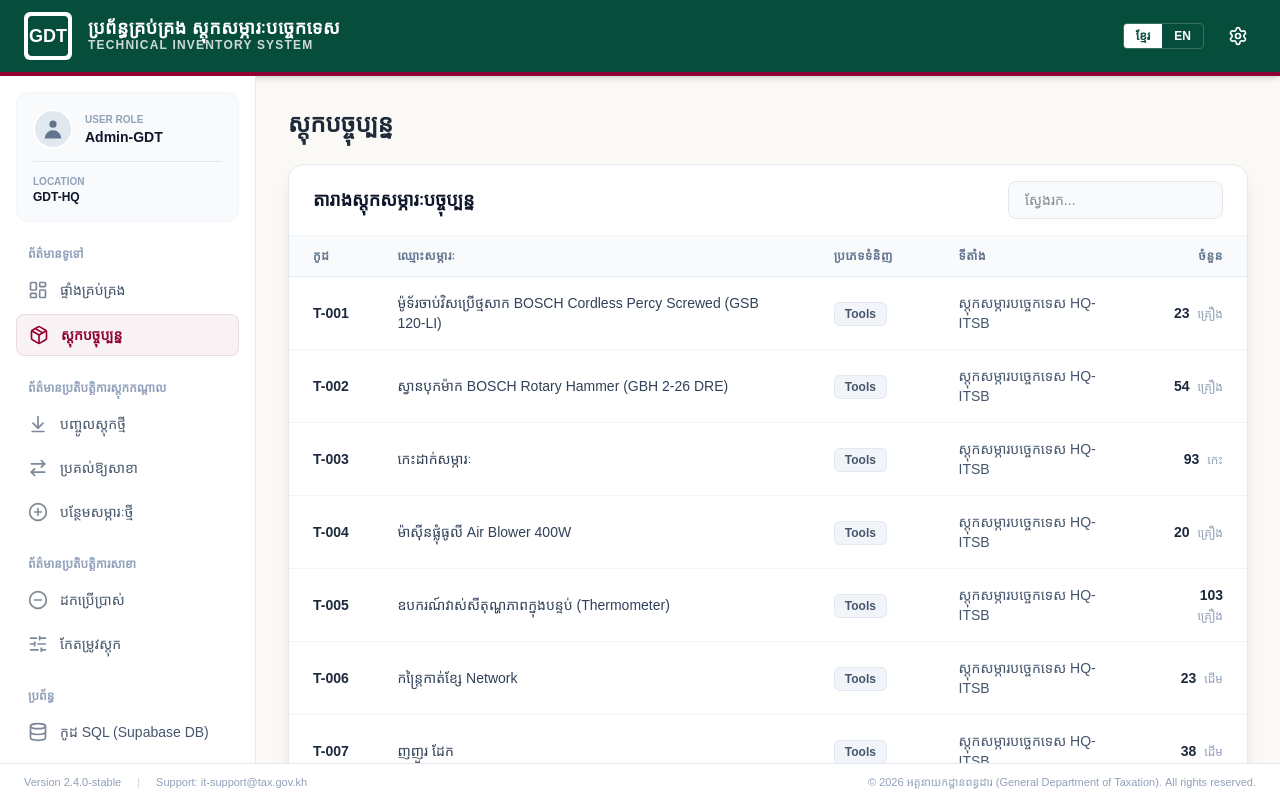
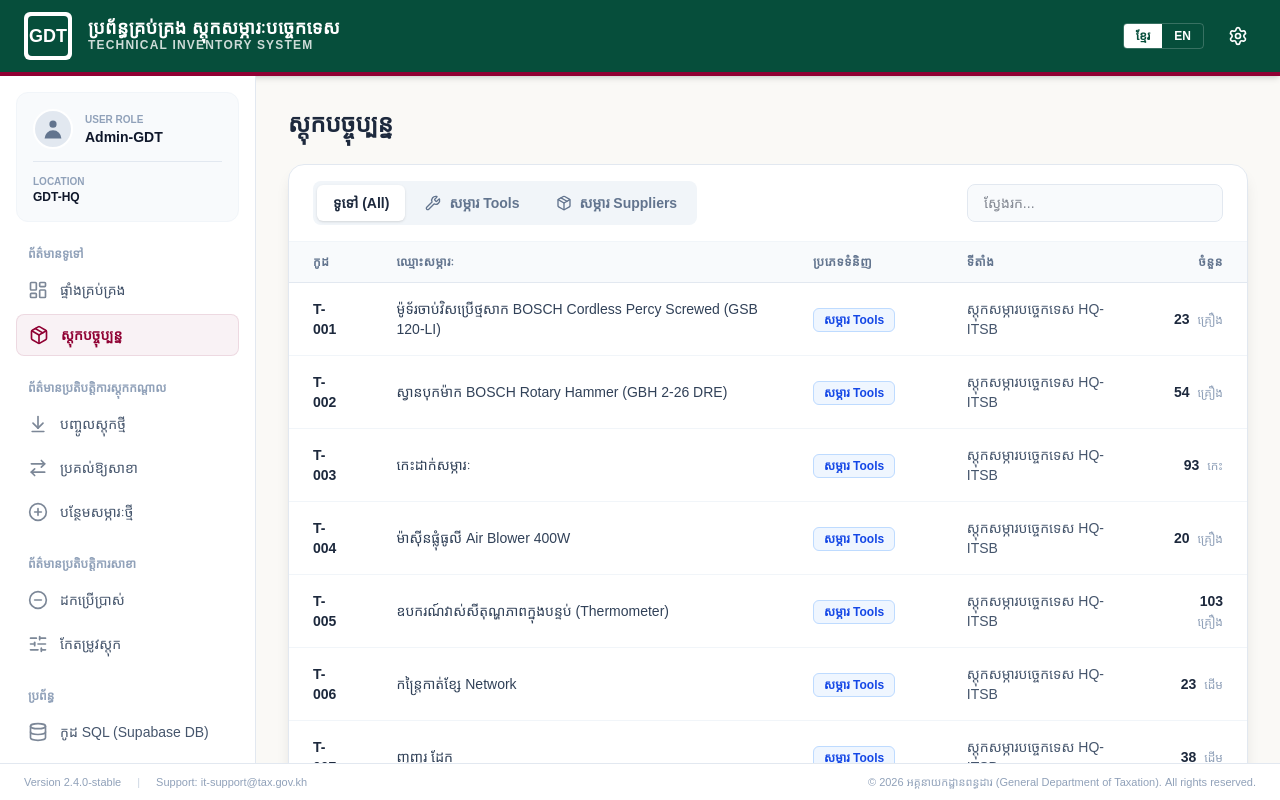
Before and after one commit to gdtdictitsteam-boop/itsbasset, a React (Vite) app: page / in a window 1280 px wide. Both pictures are taken after a click on the button "ស្តុកបច្ចុប្បន្ន". Built offline with nearby package versions, Linux system fonts and the light colour scheme; a web font is replaced by a local one.

Commit message:
feat: add category filtering and search to inventory
Implement tab-based filtering for Tools and Suppliers in both Dashboard and Inventory views, and add search functionality to the Inventory list to improve usability.

```diff
--- a/src/views/DashboardView.tsx
+++ b/src/views/DashboardView.tsx
@@ -1,11 +1,12 @@
-import React from 'react';
+import React, { useState } from 'react';
 import { useLanguage } from '../contexts/LanguageContext';
 import { mockInventory, mockItems, mockLocations } from '../mockData';
-import { Package, AlertCircle, MapPin, AlertTriangle } from 'lucide-react';
+import { Package, AlertCircle, MapPin, AlertTriangle, Wrench, Package as PackageIcon } from 'lucide-react';
 import { BarChart, Bar, XAxis, YAxis, CartesianGrid, Tooltip, Legend, ResponsiveContainer, PieChart, Pie, Cell, LineChart, Line } from 'recharts';
 
 export function DashboardView() {
   const { t, language } = useLanguage();
+  const [activeTab, setActiveTab] = useState<'ALL' | 'Tools' | 'Suppliers'>('ALL');
 
   const totalItems = mockInventory.reduce((acc, curr) => acc + curr.quantity, 0);
   const lowStockItems = mockInventory.filter(item => {
@@ -50,6 +51,11 @@ export function DashboardView() {
       status,
       minStock: item.min_stock
     };
+  });
+
+  const filteredAggregatedInventory = aggregatedInventory.filter(item => {
+    if (activeTab === 'ALL') return true;
+    return item.category === activeTab;
   });
 
   // Mock data for charts
@@ -128,8 +134,31 @@ export function DashboardView() {
       </div>
 
       <div className="bg-white rounded-2xl border border-slate-200 shadow-lg overflow-hidden">
-        <div className="border-b border-slate-100 px-6 py-4 flex items-center justify-between">
+        <div className="border-b border-slate-100 px-6 py-4 flex flex-col md:flex-row md:items-center justify-between gap-4">
           <h3 className="text-lg font-bold">ស្ថានភាពស្តុកសម្ភារៈគ្រប់ទីតាំង (All Locations Inventory Status)</h3>
+
+          <div className="flex space-x-1 bg-slate-100 p-1 rounded-lg">
+            <button
+              onClick={() => setActiveTab('ALL')}
+              className={`px-4 py-2 rounded-md text-sm font-bold transition-all ${activeTab === 'ALL' ? 'bg-white text-slate-800 shadow-sm' : 'text-slate-500 hover:text-slate-700'}`}
+            >
+              ទូទៅ (All)
+            </button>
+            <button
+              onClick={() => setActiveTab('Tools')}
+              className={`px-4 py-2 rounded-md text-sm font-bold transition-all flex items-center space-x-2 ${activeTab === 'Tools' ? 'bg-white text-blue-700 shadow-sm' : 'text-slate-500 hover:text-slate-700'}`}
+            >
+              <Wrench size={16} />
+              <span>សម្ភារ Tools</span>
+            </button>
+            <button
+              onClick={() => setActiveTab('Suppliers')}
+              className={`px-4 py-2 rounded-md text-sm font-bold transition-all flex items-center space-x-2 ${activeTab === 'Suppliers' ? 'bg-white text-teal-700 shadow-sm' : 'text-slate-500 hover:text-slate-700'}`}
+            >
+              <PackageIcon size={16} />
+              <span>សម្ភារ Suppliers</span>
+            </button>
+          </div>
         </div>
         <div className="overflow-x-auto">
           <table className="w-full text-left border-collapse">
@@ -146,7 +175,7 @@ export function DashboardView() {
               </tr>
             </thead>
             <tbody className="divide-y divide-slate-100">
-              {aggregatedInventory.map((item, idx) => (
+              {filteredAggregatedInventory.map((item, idx) => (
                 <tr key={idx} className="hover:bg-slate-50 transition-colors">
                   <td className="px-4 py-3 text-sm font-medium text-slate-500 text-center">{item.no}</td>
                   <td className="px-4 py-3">
@@ -154,8 +183,12 @@ export function DashboardView() {
                     <div className="text-sm text-slate-600 line-clamp-1">{item.name}</div>
                   </td>
                   <td className="px-4 py-3">
-                    <span className="px-2.5 py-1 bg-slate-100 border border-slate-200 text-slate-600 rounded-md text-xs font-semibold whitespace-nowrap">
-                      {item.category}
+                    <span className={`px-2.5 py-1 border rounded-md text-xs font-bold whitespace-nowrap ${
+                      item.category === 'Tools' ? 'bg-blue-50 text-blue-700 border-blue-200' :
+                      item.category === 'Suppliers' ? 'bg-teal-50 text-teal-700 border-teal-200' :
+                      'bg-slate-100 text-slate-600 border-slate-200'
+                    }`}>
+                      {item.category === 'Tools' ? 'សម្ភារ Tools' : item.category === 'Suppliers' ? 'សម្ភារ Suppliers' : item.category}
                     </span>
                   </td>
                   <td className="px-4 py-3 text-sm text-slate-500 text-center">{item.unit}</td>
@@ -175,6 +208,13 @@ export function DashboardView() {
                   </td>
                 </tr>
               ))}
+              {filteredAggregatedInventory.length === 0 && (
+                <tr>
+                  <td colSpan={8} className="px-6 py-8 text-center text-slate-500 text-sm">
+                    មិនមានទិន្នន័យ
+                  </td>
+                </tr>
+              )}
             </tbody>
           </table>
         </div>
--- a/src/views/InventoryView.tsx
+++ b/src/views/InventoryView.tsx
@@ -1,19 +1,59 @@
-import React from 'react';
+import React, { useState } from 'react';
 import { useLanguage } from '../contexts/LanguageContext';
 import { mockInventory } from '../mockData';
+import { Wrench, Package as PackageIcon } from 'lucide-react';
 
 export function InventoryView() {
   const { t, language } = useLanguage();
+  const [activeTab, setActiveTab] = useState<'ALL' | 'Tools' | 'Suppliers'>('ALL');
+  const [searchQuery, setSearchQuery] = useState('');
+
+  const filteredInventory = mockInventory.filter(item => {
+    const matchesTab = activeTab === 'ALL' || item.category === activeTab;
+    const matchesSearch = item.item_code.toLowerCase().includes(searchQuery.toLowerCase()) ||
+                          item.item_name_kh.toLowerCase().includes(searchQuery.toLowerCase()) ||
+                          item.item_name_en.toLowerCase().includes(searchQuery.toLowerCase());
+    return matchesTab && matchesSearch;
+  });
 
   return (
     <div className="space-y-6">
-      <h2 className="text-2xl font-semibold text-gray-800">{t.inventory}</h2>
+      <div className="flex flex-col sm:flex-row sm:items-center sm:justify-between gap-4">
+        <h2 className="text-2xl font-semibold text-slate-800">{t.inventory}</h2>
+      </div>
 
-      <div className="bg-white rounded-2xl border border-slate-200 shadow-lg overflow-hidden">
-        <div className="border-b border-slate-100 px-6 py-4 flex items-center justify-between">
-          <h3 className="text-lg font-bold">តារាងស្តុកសម្ភារៈបច្ចុប្បន្ន</h3>
+      <div className="bg-white rounded-2xl border border-slate-200 shadow-lg overflow-hidden flex flex-col">
+        <div className="border-b border-slate-100 px-6 py-4 flex flex-col md:flex-row md:items-center justify-between gap-4">
+          <div className="flex space-x-1 bg-slate-100 p-1 rounded-lg self-start">
+            <button
+              onClick={() => setActiveTab('ALL')}
+              className={`px-4 py-2 rounded-md text-sm font-bold transition-all ${activeTab === 'ALL' ? 'bg-white text-slate-800 shadow-sm' : 'text-slate-500 hover:text-slate-700'}`}
+            >
+              ទូទៅ (All)
+            </button>
+            <button
+              onClick={() => setActiveTab('Tools')}
+              className={`px-4 py-2 rounded-md text-sm font-bold transition-all flex items-center space-x-2 ${activeTab === 'Tools' ? 'bg-white text-blue-700 shadow-sm' : 'text-slate-500 hover:text-slate-700'}`}
+            >
+              <Wrench size={16} />
+              <span>សម្ភារ Tools</span>
+            </button>
+            <button
+              onClick={() => setActiveTab('Suppliers')}
+              className={`px-4 py-2 rounded-md text-sm font-bold transition-all flex items-center space-x-2 ${activeTab === 'Suppliers' ? 'bg-white text-teal-700 shadow-sm' : 'text-slate-500 hover:text-slate-700'}`}
+            >
+              <PackageIcon size={16} />
+              <span>សម្ភារ Suppliers</span>
+            </button>
+          </div>
           <div className="relative">
-            <input type="text" placeholder="ស្វែងរក..." className="bg-slate-50 border border-slate-200 rounded-lg px-4 py-2 text-sm outline-none focus:ring-2 focus:ring-[#900033]/20 focus:border-[#900033]" />
+            <input
+              type="text"
+              placeholder="ស្វែងរក..."
+              value={searchQuery}
+              onChange={(e) => setSearchQuery(e.target.value)}
+              className="bg-slate-50 border border-slate-200 rounded-lg px-4 py-2 text-sm outline-none focus:ring-2 focus:ring-[#900033]/20 focus:border-[#900033] w-full md:w-64"
+            />
           </div>
         </div>
         <div className="overflow-x-auto">
@@ -28,14 +68,20 @@ export function InventoryView() {
               </tr>
             </thead>
             <tbody className="divide-y divide-slate-100">
-              {mockInventory.map((item, idx) => (
+              {filteredInventory.map((item, idx) => (
                 <tr key={idx} className="hover:bg-slate-50 transition-colors">
                   <td className="px-6 py-4 text-sm font-bold text-slate-800">{item.item_code}</td>
                   <td className="px-6 py-4 text-sm font-medium text-slate-700">
                     {language === 'kh' ? item.item_name_kh : item.item_name_en}
                   </td>
                   <td className="px-6 py-4">
-                    <span className="px-2.5 py-1 bg-slate-100 border border-slate-200 text-slate-600 rounded-md text-xs font-semibold">{item.category}</span>
+                    <span className={`px-2.5 py-1 border rounded-md text-xs font-bold whitespace-nowrap ${
+                      item.category === 'Tools' ? 'bg-blue-50 text-blue-700 border-blue-200' :
+                      item.category === 'Suppliers' ? 'bg-teal-50 text-teal-700 border-teal-200' :
+                      'bg-slate-100 text-slate-600 border-slate-200'
+                    }`}>
+                      {item.category === 'Tools' ? 'សម្ភារ Tools' : item.category === 'Suppliers' ? 'សម្ភារ Suppliers' : item.category}
+                    </span>
                   </td>
                   <td className="px-6 py-4 text-sm text-slate-600">
                     {language === 'kh' ? item.location_name_kh : item.location_name_en}
@@ -45,6 +91,13 @@ export function InventoryView() {
                   </td>
                 </tr>
               ))}
+              {filteredInventory.length === 0 && (
+                <tr>
+                  <td colSpan={5} className="px-6 py-8 text-center text-slate-500 text-sm">
+                    មិនមានទិន្នន័យ
+                  </td>
+                </tr>
+              )}
             </tbody>
           </table>
         </div>
```
